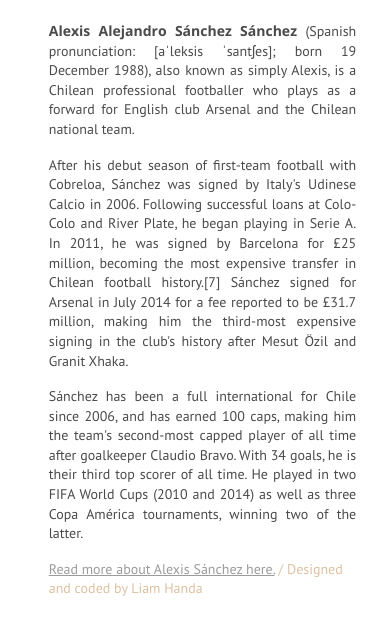
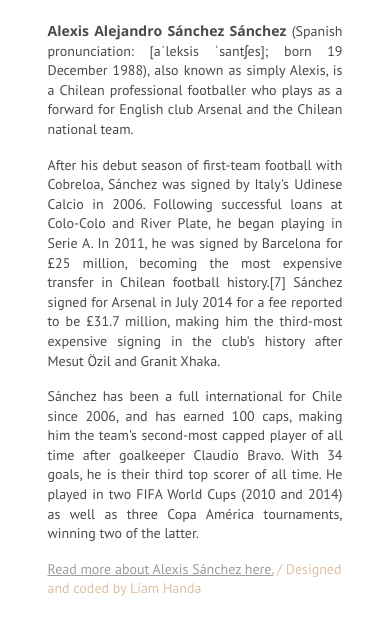
Before and after one commit to quoezil/alexis-sanchez-tribute, a plain HTML site: page index.html in a window 390 px wide. Shown: the part 670-1304 px from the top of the page. Drawn offline with nearby package versions, Linux system fonts and the light colour scheme.

Commit message:
Tweaked responsiveness for mobile

```diff
--- a/css/styles.css
+++ b/css/styles.css
@@ -74,16 +74,12 @@ a:hover {
     height: 50vh;
   }
   .player-bio {
-    position: absolute;
     top: 0%;
     transform: translateY(-0%);
     padding: 16px 0 80px 0;
   }
-  .player-bio-container {
-    height: 0;
-  }
+
   .mobile-footer {
     text-align: left;
-    color: red;
   }
 }
```
